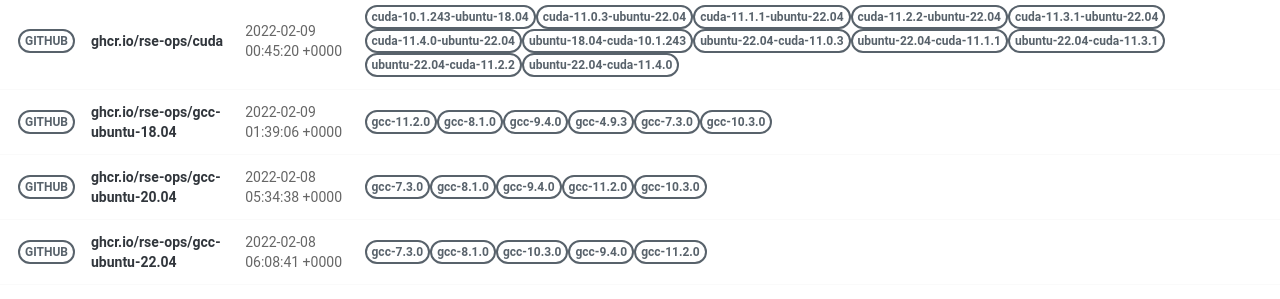
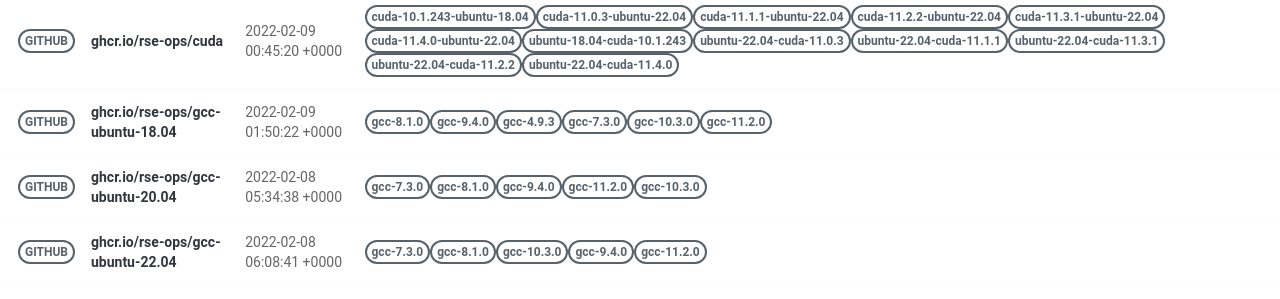
Before and after one commit to rse-ops/docker-images, a Jekyll site: the page built from pages/index.md, in a window 1280 px wide. Shown: the part 502-801 px from the top of the page. Built offline with Jekyll 4.4.1, drawn with Linux system fonts in a browser that asks for light colours; nearby versions of some CDN libraries.

Commit message:
Automated push to update library 2022-02-09

```diff
--- a/_library/ghcr.io-rse-ops-gcc-ubuntu-18.04.md
+++ b/_library/ghcr.io-rse-ops-gcc-ubuntu-18.04.md
@@ -1,14 +1,11 @@
 ---
 layout: container
 name: ghcr.io/rse-ops/gcc-ubuntu-18.04
-updated_at: 2022-02-09 01:39:06.055180
+updated_at: 2022-02-09 01:50:22.489557
 
 
 container_url: https://github.com/orgs/rse-ops/packages/container/package/gcc-ubuntu-18.04
 versions:
- - tag: gcc-11.2.0
-   dockerfile: https://github.com/rse-ops/docker-images/blob/main/ubuntu/gcc/Dockerfile
-   manifest: https://crane.ggcr.dev/manifest/ghcr.io/rse-ops/gcc-ubuntu-18.04:gcc-11.2.0
  - tag: gcc-8.1.0
    dockerfile: https://github.com/rse-ops/docker-images/blob/main/ubuntu/gcc/Dockerfile
    manifest: https://crane.ggcr.dev/manifest/ghcr.io/rse-ops/gcc-ubuntu-18.04:gcc-8.1.0
```
Also changed, not shown: other parts of _library/ghcr.io-rse-ops-gcc-ubuntu-18.04.md (+3 -0 lines).
